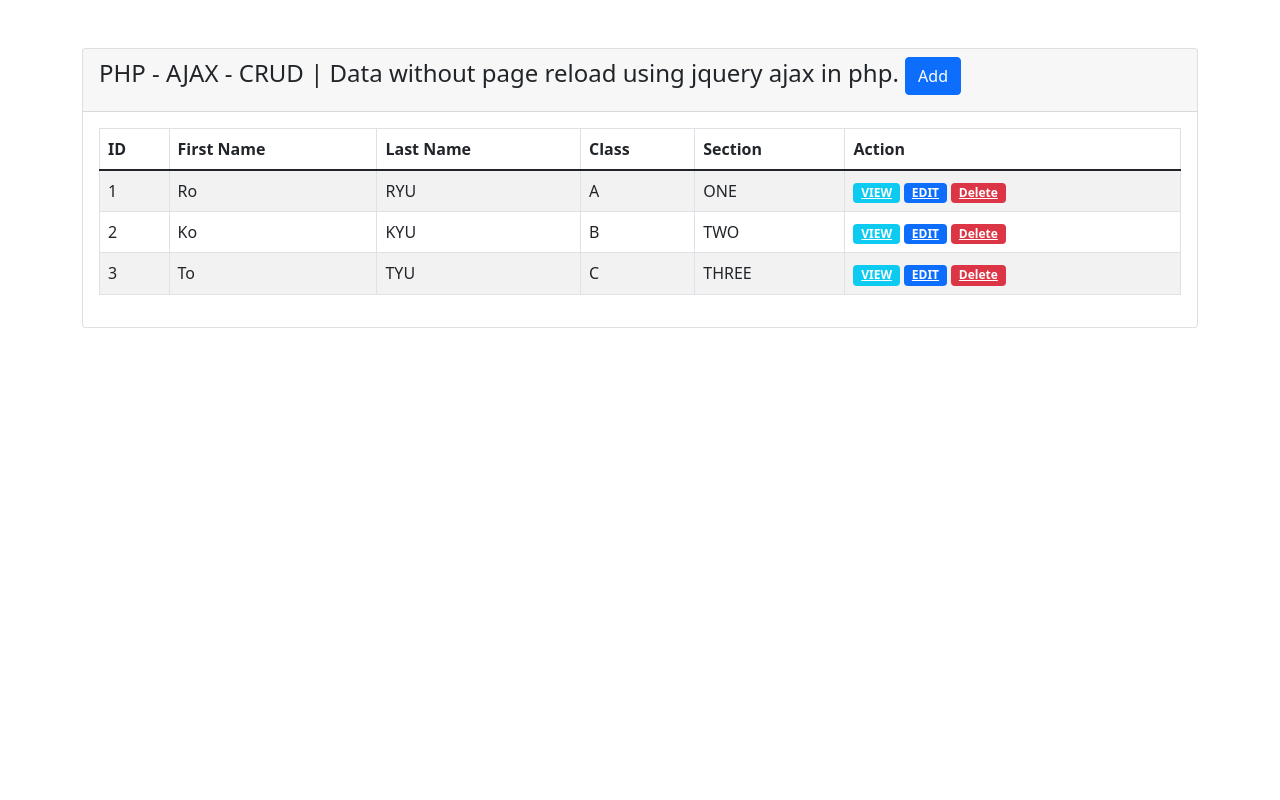
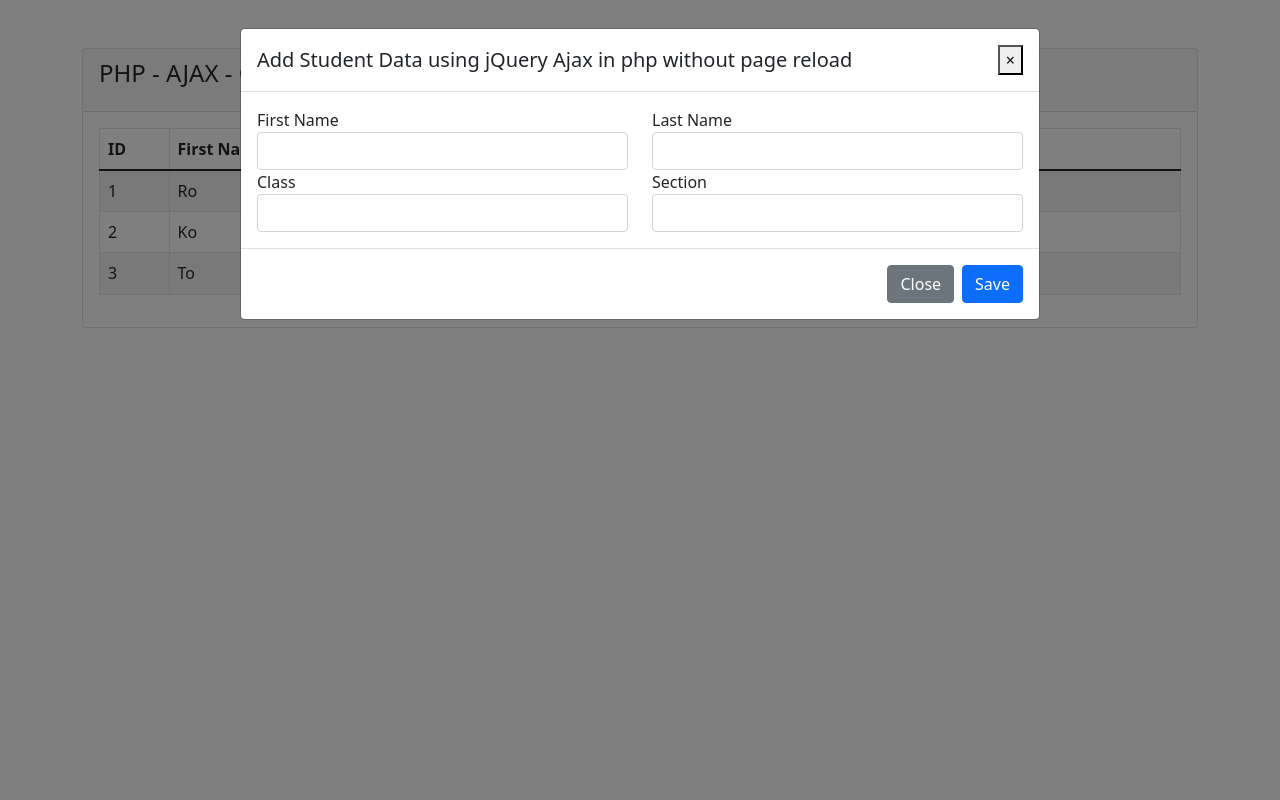
Before and after one commit to posse-ap/teamdev-2022-posse1-team2G, a PHP site: page /admin/boozer/index.php in a window 1280 px wide, after a click on "Add". Run offline with PHP 8.4, Linux system fonts and the light colour scheme; data comes from the database, SQL or seed files in the repository.

Commit message:
詳細ののモーダルが表示だけされるようになった

```diff
--- /dev/null
+++ b/src/admin/admin.js
@@ -0,0 +1,142 @@
+
+// 二本目のJS
+$(document).ready(function () {
+
+  getdata();
+
+
+  // 三本目　詳細モーダル
+  $(document).on("click", ".viewbtn", function () {
+    // idを取得　trの中のstud_idというクラスのテキストを取得　一本目参照
+    var stud_id = $(this).closest('tr').find('.stud_id').text();
+    // alert(stud_id);
+
+    $.ajax({
+      type: "POST",
+      url: "./code.php",
+      data: {
+        'checking_view': true,
+        'stud_id': stud_id,
+      },
+      success: function (response) {
+        // console.log(response);
+        $.each(response, function (key, studview) {
+          // console.log(studview['fname']);
+          $('.id_view').text(studview['id']);
+          $('.fname_view').text(studview['fname']);
+          $('.lname_view').text(studview['lname']);
+          $('.class_view').text(studview['class']);
+          $('.section_view').text(studview['section']);
+        });
+        $('#StudentViewModal').modal('show');
+      }
+    });
+
+  });
+
+
+
+
+
+// 二本目のJS　途中に三本目の詳細入り組んでいる
+  // modalでsaveしますよ
+  $('.student_add_ajax').click(function (e) {
+    e.preventDefault();
+
+    // それぞれのinputに書かれた要素を変数に置く
+    var fname = $('.fname').val();
+    var lname = $('.lname').val();
+    var stu_class = $('.class').val();
+    var section = $('.section').val();
+
+    // console.log(fname);
+
+    // すべて代入されていたら処理するよ
+    if (fname != '' & lname != '' & stu_class != '' & section != '') {
+      $.ajax({
+        type: "POST",
+        url: "./code.php",
+        data: {
+          'checking_add': true,
+          'fname': fname,
+          'lname': lname,
+          'class': stu_class,
+          'section': section,
+        },
+        success: function (response) {
+          console.log(response);
+          $('#Student_AddModal').modal('hide');
+          $('.message-show').append('\
+                                <div class="alert alert-success alert-dismissible fade show" role="alert">\
+                                    <strong>Heyy!</strong> '+ response + '.\
+                                    <button type="button" class="close" data-dismiss="alert" aria-label="Close">\
+                                        <span aria-hidden="true">&times;</span>\
+                                    </button>\
+                                </div>\
+                            ');
+          $('.studentdata').html("");
+          getdata();
+          $('.fname').val("");
+          $('.lname').val("");
+          $('.class').val("");
+          $('.section').val("");
+        }
+      });
+
+    }
+    // 入力に不備があった場合
+    else {
+      // console.log("Please enter all fileds.");
+      // デフォルトのエラーメッセージ
+      $('.error-message').append('\
+                        <div class="alert alert-warning alert-dismissible fade show" role="alert">\
+                            <strong>Hey!</strong> Please enter all fileds.\
+                            <button type="button" class="close" data-dismiss="alert" aria-label="Close">\
+                                <span aria-hidden="true">&times;</span>\
+                            </button>\
+                        </div>\
+                    ');
+    }
+  });
+});
+
+
+
+
+
+
+
+
+
+一本目のJS
+$(document).ready(function () {
+  getdata();
+});
+
+// fetch.phpと連携してデータを持ってくる
+function getdata() {
+  $.ajax({
+    type: "GET",
+    // fetch.phpからデータを持ってくる
+    url: "./fetch.php",
+    success: function (response) {
+      // console.log(response);
+      $.each(response, function (key, value) {
+        // console.log(value['fname']);
+        $('.studentdata').append('<tr>' +
+          // valueの値はキー
+          '<td class="stud_id">' + value['id'] + '</td>\
+                                <td>' + value['fname'] + '</td>\
+                                <td>' + value['lname'] + '</td>\
+                                <td>' + value['class'] + '</td>\
+                                <td>' + value['section'] + '</td>\
+                                <td>\
+                                    <a href="#" class="badge btn-info viewbtn">VIEW</a>\
+                                    <a href="#" class="badge btn-primary edit_btn">EDIT</a>\
+                                    <a href="" class="badge btn-danger">Delete</a>\
+                                </td>\
+                            </tr>');
+      });
+    }
+  });
+}
--- a/src/admin/boozer/index.php
+++ b/src/admin/boozer/index.php
@@ -33,6 +33,84 @@
 
 <body>
 
+  <!-- 二本目の動画 基本的にmodal機能のコピペ-->
+  <!-- Add Modal -->
+  <!-- id変更 -->
+  <div class="modal fade" id="Student_AddModal" tabindex="-1" aria-labelledby="exampleModalLabel" aria-hidden="true">
+    <div class="modal-dialog modal-lg">
+      <div class="modal-content">
+        <div class="modal-header">
+          <h5 class="modal-title" id="exampleModalLabel">Add Student Data using jQuery Ajax in php without page reload</h5>
+          <button type="button" class="close" data-dismiss="modal" aria-label="Close">
+            <span aria-hidden="true">&times;</span>
+          </button>
+        </div>
+
+        <div class="modal-body">
+          <div class="row">
+            <div class="col-md-12">
+              <div class="error-message">
+
+              </div>
+            </div>
+            <!-- class名にそれぞれのタイトルを挿入 -->
+            <div class="col-md-6">
+              <label for="">First Name</label>
+              <input type="text" class="form-control fname">
+            </div>
+            <div class="col-md-6">
+              <label for="">Last Name</label>
+              <input type="text" class="form-control lname">
+            </div>
+            <div class="col-md-6">
+              <label for="">Class</label>
+              <input type="text" class="form-control class">
+            </div>
+            <div class="col-md-6">
+              <label for="">Section</label>
+              <input type="text" class="form-control section">
+            </div>
+          </div>
+        </div>
+
+        <div class="modal-footer">
+          <button type="button" class="btn btn-secondary" data-dismiss="modal">Close</button>
+          <!-- クラス名追加　student_add_ajax-->
+          <button type="button" class="btn btn-primary student_add_ajax">Save</button>
+        </div>
+      </div>
+    </div>
+  </div>
+
+  <!-- 三本目の動画 -->
+  <!-- View Modal -->
+  <div class="modal fade" id="StudentViewModal" tabindex="-1" aria-labelledby="exampleModalLabel" aria-hidden="true">
+    <div class="modal-dialog">
+      <div class="modal-content">
+        <div class="modal-header">
+          <h5 class="modal-title" id="exampleModalLabel">Student Detail View</h5>
+          <button type="button" class="close" data-dismiss="modal" aria-label="Close">
+            <span aria-hidden="true">&times;</span>
+          </button>
+        </div>
+        <!-- 要素分だけクラスを追加 -->
+        <div class="modal-body">
+          <h4 class="id_view"></h4>
+          <h4 class="fname_view"></h4>
+          <h4 class="lname_view"></h4>
+          <h4 class="class_view"></h4>
+          <h4 class="section_view"></h4>
+        </div>
+
+        <div class="modal-footer">
+          <button type="button" class="btn btn-secondary" data-dismiss="modal">Close</button>
+        </div>
+      </div>
+    </div>
+  </div>
+
+
+  <!-- 1本目の動画 -->
   <div class="container mt-5">
     <div class="row">
       <div class="col-md-12">
@@ -40,6 +118,7 @@
           <div class="card-header">
             <h4>
               PHP - AJAX - CRUD | Data without page reload using jquery ajax in php.
+              <!-- bootstrapに内蔵されているmodal機能追加 -->
               <button type="button" class="btn btn-primary float-right" data-toggle="modal" data-target="#Student_AddModal">
                 Add
               </button>
@@ -91,43 +170,8 @@
 
   <script src="https://stackpath.bootstrapcdn.com/bootstrap/4.5.2/js/bootstrap.min.js" integrity="sha384-B4gt1jrGC7Jh4AgTPSdUtOBvfO8shuf57BaghqFfPlYxofvL8/KUEfYiJOMMV+rV" crossorigin="anonymous"></script>
 
+  <script src="../admin.js"></script>
 
-
-
-
-  <script>
-    $(document).ready(function() {
-      getdata();
-    });
-
-    // fetch.phpと連携してデータを持ってくる
-    function getdata() {
-      $.ajax({
-        type: "GET",
-// fetch.phpからデータを持ってくる
-        url: "./fetch.php",
-        success: function(response) {
-          // console.log(response);
-          $.each(response, function(key, value) {
-            // console.log(value['fname']);
-            $('.studentdata').append('<tr>' +
-            // valueの値はキー
-              '<td class="stud_id">' + value['id'] + '</td>\
-                                <td>' + value['fname'] + '</td>\
-                                <td>' + value['lname'] + '</td>\
-                                <td>' + value['class'] + '</td>\
-                                <td>' + value['section'] + '</td>\
-                                <td>\
-                                    <a href="#" class="badge btn-info viewbtn">VIEW</a>\
-                                    <a href="#" class="badge btn-primary edit_btn">EDIT</a>\
-                                    <a href="" class="badge btn-danger">Delete</a>\
-                                </td>\
-                            </tr>');
-          });
-        }
-      });
-    }
-  </script>
 
 </body>
 
```
Also changed, not shown: mysql/docker-entrypoint-initdb.d/init.sql (+5 -5 lines), src/admin/boozer/code.php (added, +49 -0 lines).
